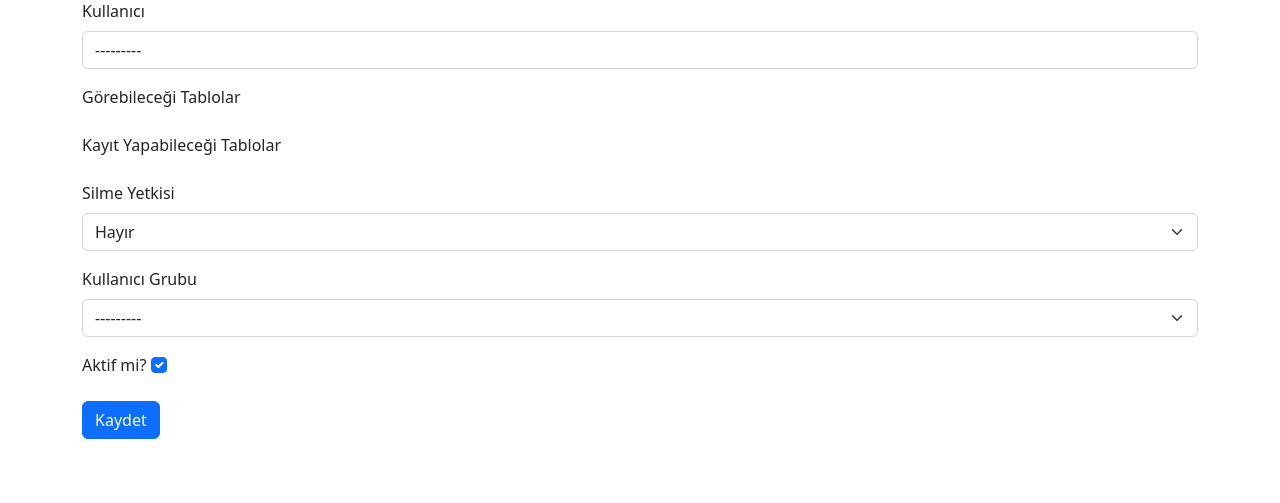
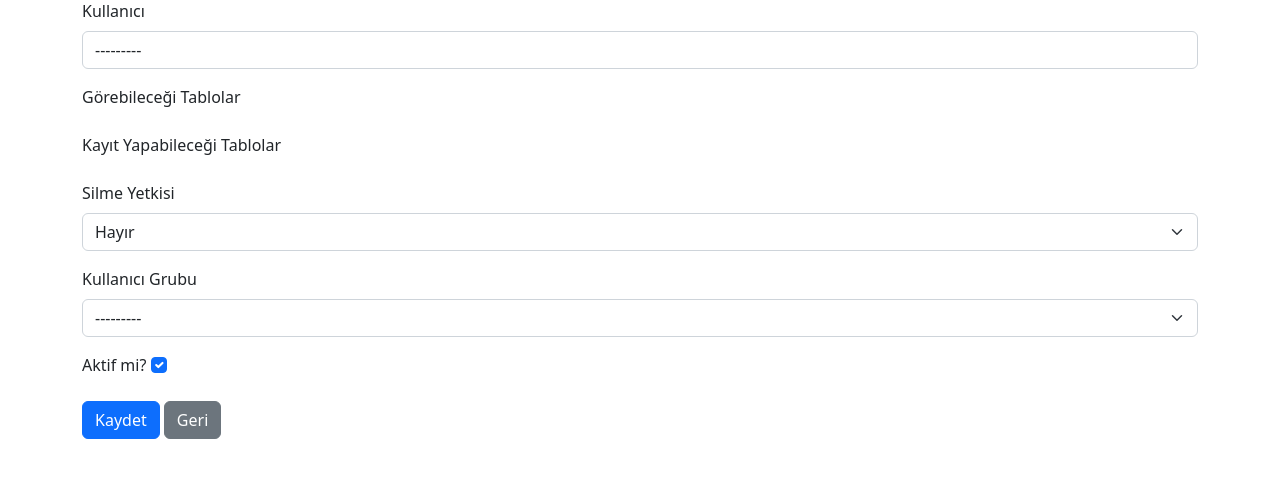
Before and after one commit to bekogluaydin/botanikProject, a Django app: page /account/user-permissions/create/ in a window 1280 px wide. Shown: the part 129-632 px from the top of the page. Run offline with Django 5.2, Linux system fonts and the light colour scheme; the visitor is signed in with stand-in values (Sample User, id 1); data comes from the database, SQL or seed files in the repository; data that the repository does not hold is empty; some libraries are stand-ins or nearby versions.

Commit message:
Fix button rendering for navigation in user permission creation form

```diff
--- a/templates/account/user_permission/create.html
+++ b/templates/account/user_permission/create.html
@@ -27,7 +27,7 @@
                         {% include "partials/_form.html" %}
 
                         <button type="submit" class="btn btn-primary">Kaydet</button>
-                        {% comment %} <button href="{% url 'account:user_permissions_list' %}" class="btn btn-secondary">Geri</button> {% endcomment %}
+                        <a class="btn btn-secondary" href="{% url 'account:user_permissions_list' %}">Geri</a>
 
                     </form>
 
```
